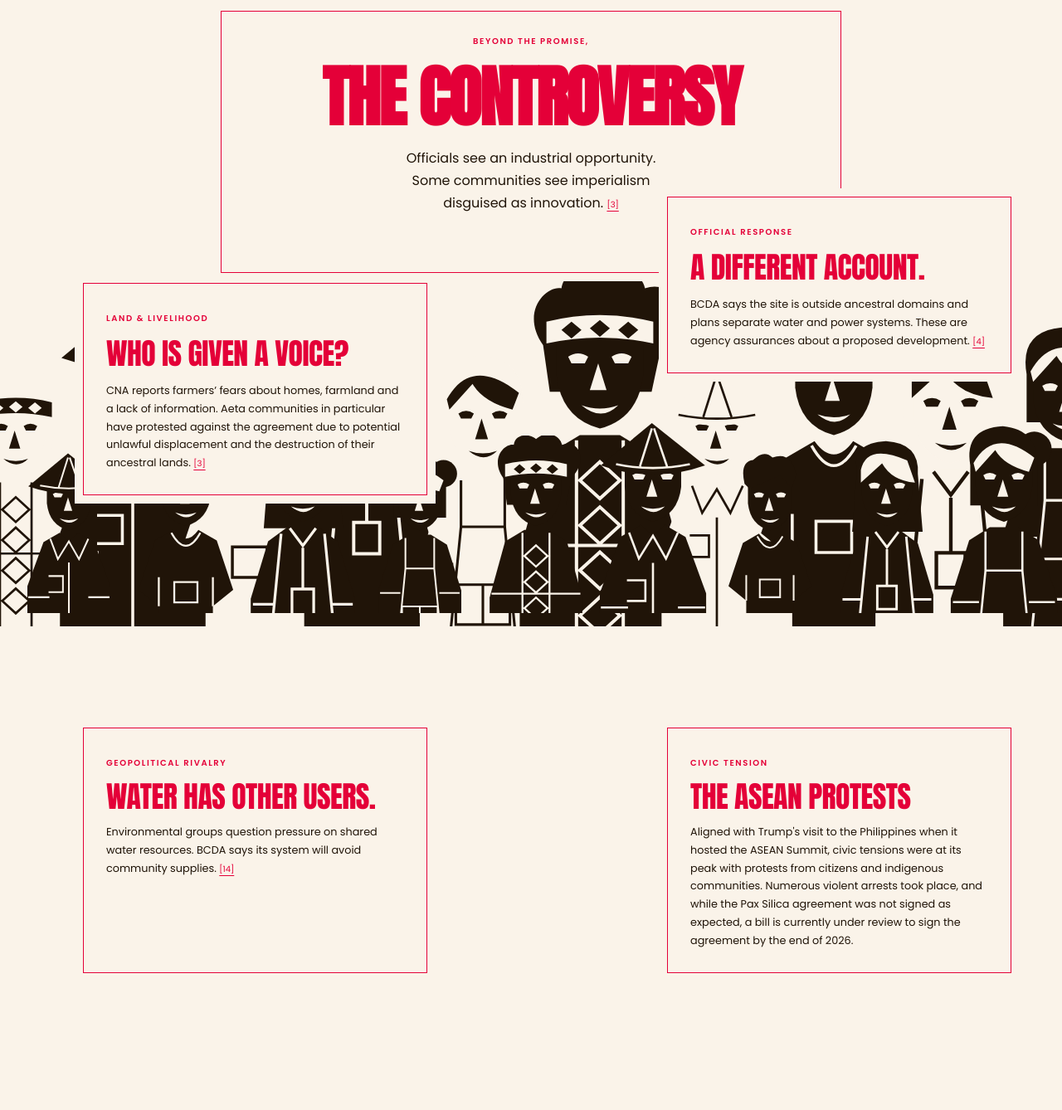
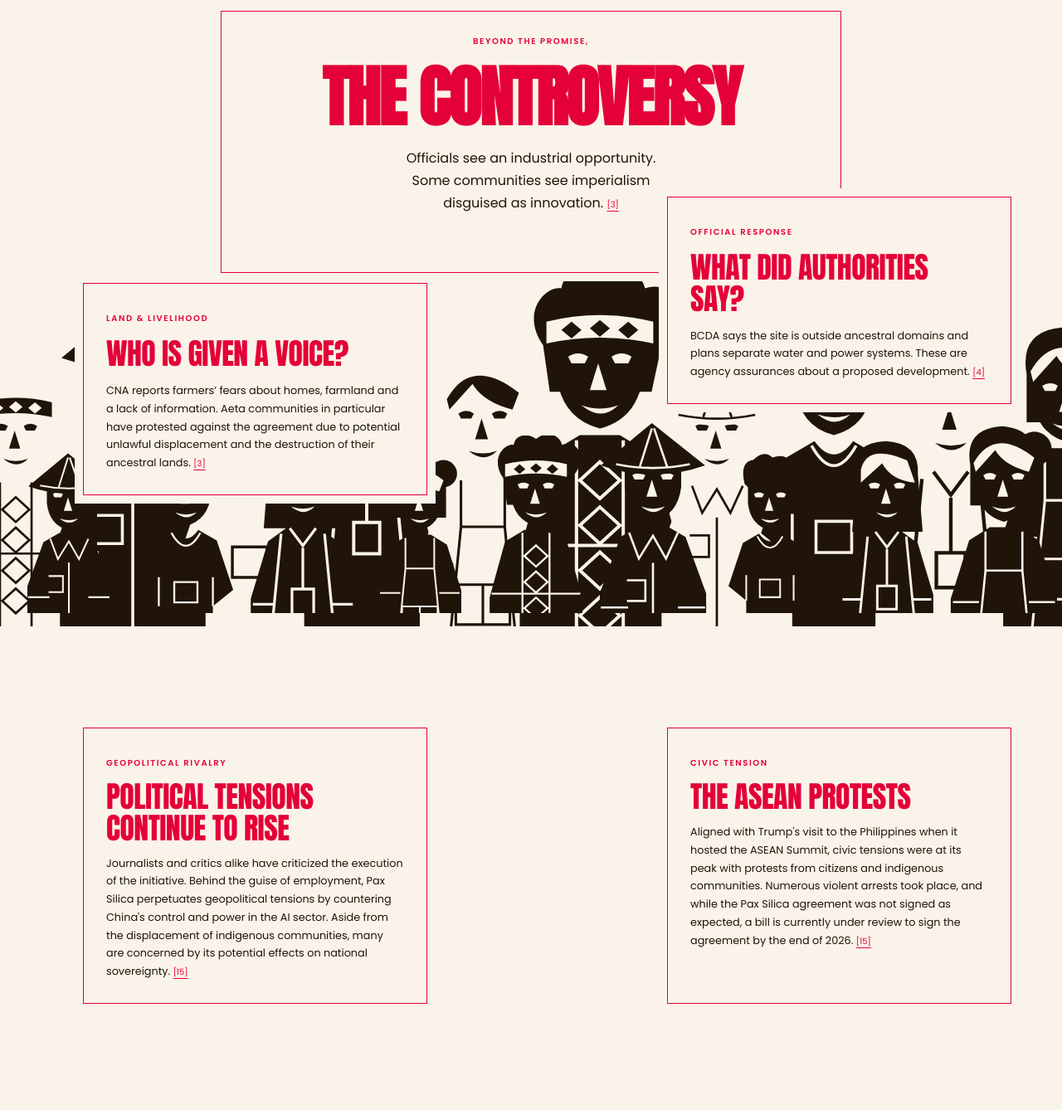
Before and after one commit to lijoms/pax-silica, a plain HTML site: page index.html in a window 1280 px wide. Shown: the part 8797-10135 px from the top of the page at 83% size. Drawn offline with Linux system fonts and the light colour scheme.

Commit message:
Update articles in index.html for clarity and detail

```diff
--- a/index.html
+++ b/index.html
@@ -194,12 +194,12 @@
         <article class="sign main-sign"><span class="eyebrow">BEYOND THE PROMISE,</span><h2>THE CONTROVERSY</h2><p>Officials see an industrial opportunity.<br>Some communities see imperialism <br>disguised as innovation. <a href="#" data-source="2">[3]</a></p></article>
         <div class="crowd front-crowd" aria-hidden="true"></div>
         <article class="sign side-sign left-sign"><span class="eyebrow">LAND & LIVELIHOOD</span><h3>Who is given a voice?</h3><p>CNA reports farmers’ fears about homes, farmland and a lack of information. Aeta communities in particular have protested against the agreement due to potential unlawful displacement and the destruction of their ancestral lands. <a href="#" data-source="2">[3]</a></p></article>
-        <article class="sign side-sign right-sign"><span class="eyebrow">OFFICIAL RESPONSE</span><h3>A different account.</h3><p>BCDA says the site is outside ancestral domains and plans separate water and power systems. These are agency assurances about a proposed development. <a href="#" data-source="3">[4]</a></p></article>
+        <article class="sign side-sign right-sign"><span class="eyebrow">OFFICIAL RESPONSE</span><h3>What did authorities say?</h3><p>BCDA says the site is outside ancestral domains and plans separate water and power systems. These are agency assurances about a proposed development. <a href="#" data-source="3">[4]</a></p></article>
       </section>
 
       <section class="scene news" data-scene="6">
-        <div class="news-signs"><article class="sign"><span class="eyebrow">GEOPOLITICAL RIVALRY</span><h3>Water has other users.</h3><p>Environmental groups question pressure on shared water resources. BCDA says its system will avoid community supplies. <a href="#" data-source="13">[14]</a></p></article>
-          <article class="sign"><span class="eyebrow">CIVIC TENSION</span><h3>THE ASEAN PROTESTS</h3><p>Aligned with Trump's visit to the Philippines when it hosted the ASEAN Summit, civic tensions were at its peak with protests from citizens and indigenous communities. Numerous violent arrests took place, and while the Pax Silica agreement was not signed as expected, a bill is currently under review to sign the agreement by the end of 2026. </p></article></div>
+        <div class="news-signs"><article class="sign"><span class="eyebrow">GEOPOLITICAL RIVALRY</span><h3>Political Tensions Continue To Rise</h3><p> Journalists and critics alike have criticized the execution of the initiative. Behind the guise of employment, Pax Silica perpetuates geopolitical tensions by countering China's control and power in the AI sector. Aside from the displacement of indigenous communities, many are concerned by its potential effects on national sovereignty. <a href="#" data-source="14">[15]</a></p></article>
+          <article class="sign"><span class="eyebrow">CIVIC TENSION</span><h3>THE ASEAN PROTESTS</h3><p>Aligned with Trump's visit to the Philippines when it hosted the ASEAN Summit, civic tensions were at its peak with protests from citizens and indigenous communities. Numerous violent arrests took place, and while the Pax Silica agreement was not signed as expected, a bill is currently under review to sign the agreement by the end of 2026. <a href="#" data-source="14">[15]</a></p></article></div>
         <div class="video-board">
           <div class="video-header"><h2>WATCH THE REPORTS</h2><div class="gallery-controls"><button id="previous-video" aria-label="Previous news video">←</button><button id="next-video" aria-label="Next news video">→</button></div></div>
           <div id="video-gallery" tabindex="0" role="region" aria-label="News video gallery. Swipe or use the arrow buttons."></div>
@@ -220,7 +220,7 @@
           <button class="person-node" data-person="3"><svg aria-hidden="true" viewBox="0 0 100 260"><use href="#person-vendor"/></svg><span>Local businesses</span></button>
           <button class="person-node" data-person="4"><svg aria-hidden="true" viewBox="0 0 100 260"><use href="#person-barong"/></svg><span>Public agencies</span></button>
           <button class="person-node" data-person="5"><svg aria-hidden="true" viewBox="0 0 100 260"><use href="#person-everyday"/></svg><span>Technology firms</span></button>
-        </div><article id="person-detail" aria-live="polite" aria-atomic="true"><span class="eyebrow" id="person-category"></span><h3 id="person-title"></h3><p id="person-text"></p><div class="person-question"><span class="eyebrow">A QUESTION TO ASK</span><p id="person-question"></p></div><a href="#" id="person-source">Read the reporting ↗</a></article></div>
+        </div><article id="person-detail" aria-live="polite" aria-atomic="true"><span class="eyebrow" id="person-category"></span><h3 id="person-title"></h3><p id="person-text"></p><div class="person-question"><span class="eyebrow">A QUESTION TO ASK</span><p id="person-question"></p></div><a href="#" id="person-source">Read the reports ↗</a></article></div>
       </section>
 
       <div class="breathing-room people-conclusion-gap" data-from="201408" data-to="201408" aria-hidden="true"></div>
```
